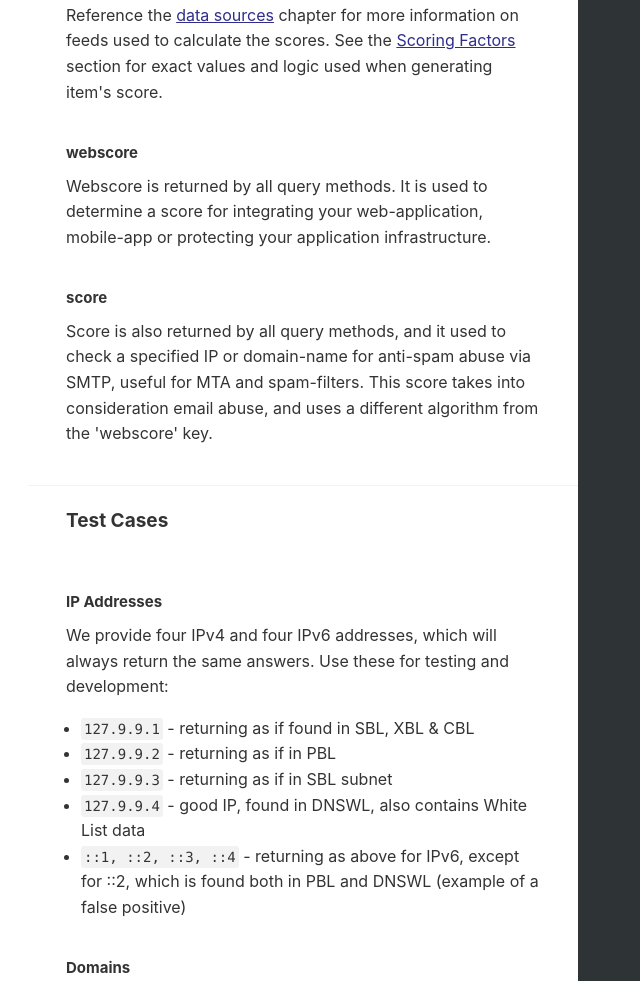
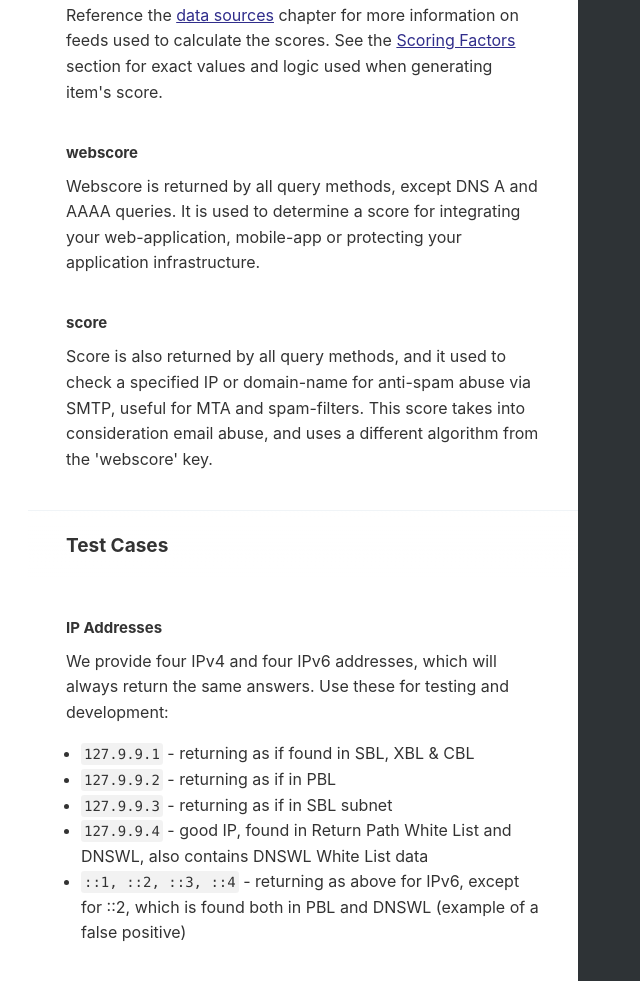
Before and after one commit to zetascan/zetascan.github.io, a plain HTML site: page index.html in a window 1280 px wide. Shown: the part 3160-4141 px from the top of the page, without its empty margins (152-792 px from the left). Drawn offline with Linux system fonts and the light colour scheme.

Commit message:
Added Vade Secure and minor fixes

```diff
--- a/index.html
+++ b/index.html
@@ -512,7 +512,8 @@ The version of the API is now v2. We are constantly adding new features to the A
 <p>Reference the <a href="#data-sources">data sources</a> chapter for more information on feeds used to calculate the scores.
 See the <a href="#scoring-factors">Scoring Factors</a> section for exact values and logic used when generating item&#39;s score.</p>
 <h3 id='webscore'>webscore</h3>
-<p>Webscore is returned by all query methods. It is used to determine a score for integrating your web-application, mobile-app or protecting your application infrastructure.</p>
+<p>Webscore is returned by all query methods, except DNS A and AAAA queries.
+It is used to determine a score for integrating your web-application, mobile-app or protecting your application infrastructure.</p>
 <h3 id='score'>score</h3>
 <p>Score is also returned by all query methods, and it used to check a specified IP or domain-name for anti-spam abuse via SMTP, useful for MTA and spam-filters. This score takes into consideration email abuse, and uses a different algorithm from the &#39;webscore&#39; key.</p>
 <h2 id='test-cases'>Test Cases</h2><h3 id='ip-addresses'>IP Addresses</h3>
@@ -522,7 +523,7 @@ See the <a href="#scoring-factors">Scoring Factors</a> section for exact values
 <li><code>127.9.9.1</code> - returning as if found in SBL, XBL &amp; CBL</li>
 <li><code>127.9.9.2</code> - returning as if in PBL</li>
 <li><code>127.9.9.3</code> - returning as if in SBL subnet</li>
-<li><code>127.9.9.4</code> - good IP, found in DNSWL, also contains White List data</li>
+<li><code>127.9.9.4</code> - good IP, found in Return Path White List and DNSWL, also contains DNSWL White List data</li>
 <li><code>::1, ::2, ::3, ::4</code> - returning as above for IPv6, except for ::2, which is found both in PBL and DNSWL (example of a false positive)</li>
 </ul>
 <h3 id='domains'>Domains</h3>
@@ -564,6 +565,7 @@ others appears in the specified format as per the documentation.</p>
 <li>DNSWL - IP addresses White List</li>
 <li>Return Path - IP addresses and Domains White Lists (black list coming soon)</li>
 <li>Seclytics - Threat lists for IP addresses with categorization</li>
+<li>Vade Secure - Domains black list</li>
 </ul>
 
 <aside class="notice">
```
